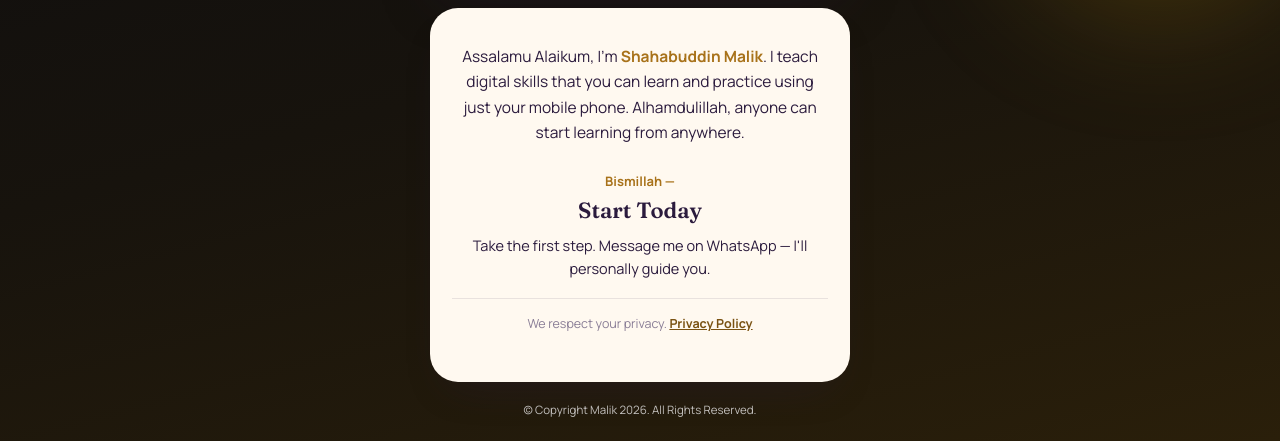
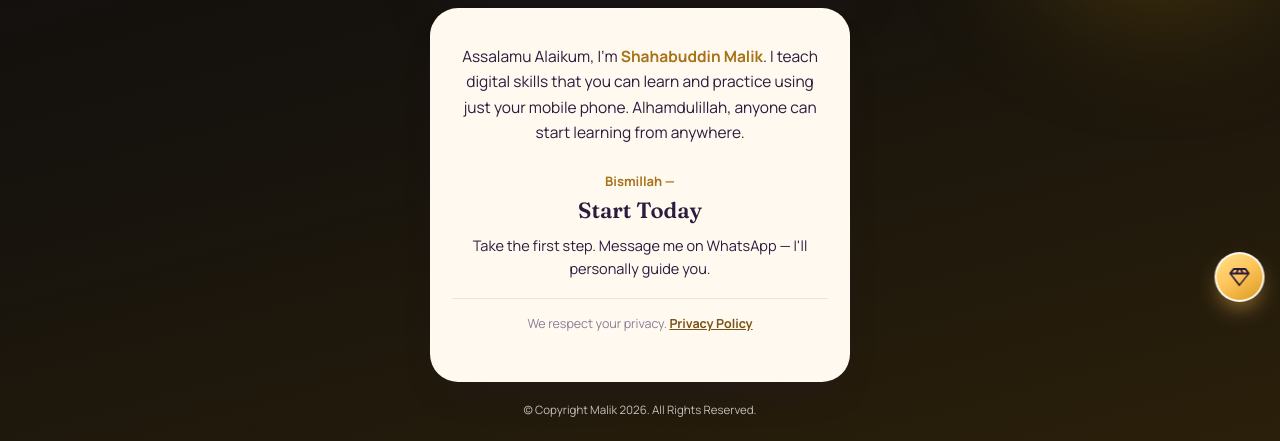
Before and after one commit to Addestini/Shahabudin-Malik, a plain HTML site: page index.html in a window 1280 px wide. Shown: the part 480-921 px from the top of the page. Drawn offline with Linux system fonts and the light colour scheme.

Commit message:
Update index.html

```diff
--- a/index.html
+++ b/index.html
@@ -296,7 +296,36 @@ fbq('track', 'PageView');
     cursor:pointer;
   }
 
+  /* Small round button at the bottom-right: diamond icon, opens WhatsApp */
+  .wa-diamond{
+    position:fixed;
+    right:16px;
+    bottom:calc(18px + env(safe-area-inset-bottom, 0px));
+    z-index:20;
+    width:50px;
+    height:50px;
+    margin:0;
+    padding:0;
+    border-radius:50%;
+    border:2px solid rgba(255,255,255,0.9);
+    background:linear-gradient(145deg, #FFE08A 0%, #FFC65C 45%, #D99A1E 100%);
+    color:#2B1B3D;
+    box-shadow:0 10px 24px -8px rgba(255,198,92,0.8), 0 2px 6px rgba(0,0,0,0.35);
+    animation:gentle-shake 1.4s ease-in-out infinite;
+    -webkit-tap-highlight-color:transparent;
+  }
+
+  .wa-diamond svg{width:24px;height:24px;fill:currentColor;}
+
+  @keyframes gentle-shake{
+    0%, 100%{transform:translateX(0);}
+    25%{transform:translateX(-3px);}
+    50%{transform:translateX(0);}
+    75%{transform:translateX(3px);}
+  }
+
   @media (prefers-reduced-motion: reduce){
+    .wa-diamond{animation:none;}
     *{transition:none !important;}
   }
 </style>
@@ -311,7 +340,7 @@ fbq('track', 'PageView');
   <p class="watch-first"><span>Most Important:</span> Pehle ye video dekho &mdash; sirf 2 min ka video</p>
 
   <div class="video-frame">
-    <iframe id="yt-frame" title="Video" allow="accelerometer; autoplay; clipboard-write; encrypted-media; gyroscope; picture-in-picture; web-share; fullscreen" allowfullscreen referrerpolicy="strict-origin-when-cross-origin"></iframe>
+    <iframe id="yt-frame" title="Video" allow="autoplay; encrypted-media; picture-in-picture; fullscreen" allowfullscreen referrerpolicy="strict-origin-when-cross-origin"></iframe>
   </div>
 
   <div class="content-card">
@@ -340,12 +369,16 @@ fbq('track', 'PageView');
   </div>
 </div>
 
+<!-- Round button, bottom-right: diamond icon, opens WhatsApp -->
+<button type="button" class="wa-diamond" id="wa-diamond" aria-label="Chat on WhatsApp">
+  <svg viewBox="0 0 24 24" aria-hidden="true"><path d="M6.2 3h11.6a1 1 0 0 1 .8.4l3.2 4.3a1 1 0 0 1-.1 1.3l-9.2 11.6a1 1 0 0 1-1.6 0L2.1 9a1 1 0 0 1-.1-1.3l3.4-4.3A1 1 0 0 1 6.2 3zm.5 2-2 2.5h3.4l1.2-2.5H6.7zm4.7 0L10.2 7.5h3.6L12.6 5h-1.2zm3.3 0 1.2 2.5h3.4L17.3 5h-2.6zM4.4 9.5 12 19.1l7.6-9.6H4.4z"/></svg>
+</button>
 
 <script>
   try { if ('scrollRestoration' in history) history.scrollRestoration = 'manual'; window.scrollTo(0, 0); } catch (e) {}
   // ---- SETTINGS ----
   const WHATSAPP_NUMBER = "918169087250"; // country code + number, no + or spaces
-  const YOUTUBE_VIDEO_ID = "AqVLaikLc0U";
+  const YOUTUBE_VIDEO_ID = "3TGe1sDTOF8";
   const AUTOPLAY_MUTED = false;   // false = YouTube player shows as it is, visitor taps play (sound works). true = starts by itself, but muted
   const VIDEO_IS_VERTICAL = false; // true if the video itself is 9:16 (Reel / Short style)
   const FULLSCREEN_FILL = false;   // true = a landscape video is zoomed to fill the whole phone screen in full-screen (sides get cropped); false = whole video visible with black bars
@@ -357,6 +390,13 @@ fbq('track', 'PageView');
     '?rel=0&modestbranding=1&playsinline=1' + (AUTOPLAY_MUTED ? '&autoplay=1&mute=1' : '');
   // ---------------------------------------------------------------
 
+  // Round diamond button: straight to WhatsApp (empty chat, no pre-filled message)
+  document.getElementById('wa-diamond').addEventListener('click', function(){
+    if (typeof fbq === 'function') fbq('track', 'Lead');
+    // Keep only digits, so hidden characters or spaces in the number can never break the link
+    var cleanNumber = String(WHATSAPP_NUMBER).replace(/\D/g, '');
+    window.location.href = 'https://wa.me/' + cleanNumber;
+  });
 
   const privacyLink = document.getElementById('privacy-link');
   const privacyModal = document.getElementById('privacy-modal');
```
